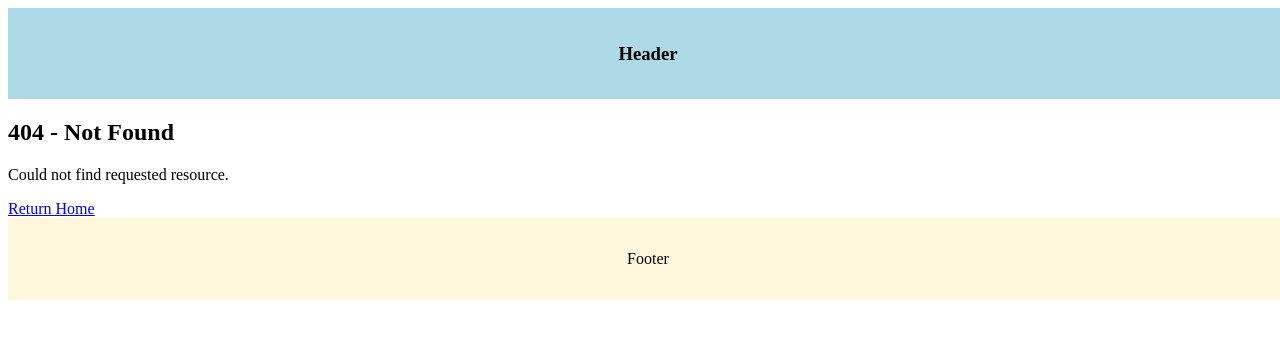
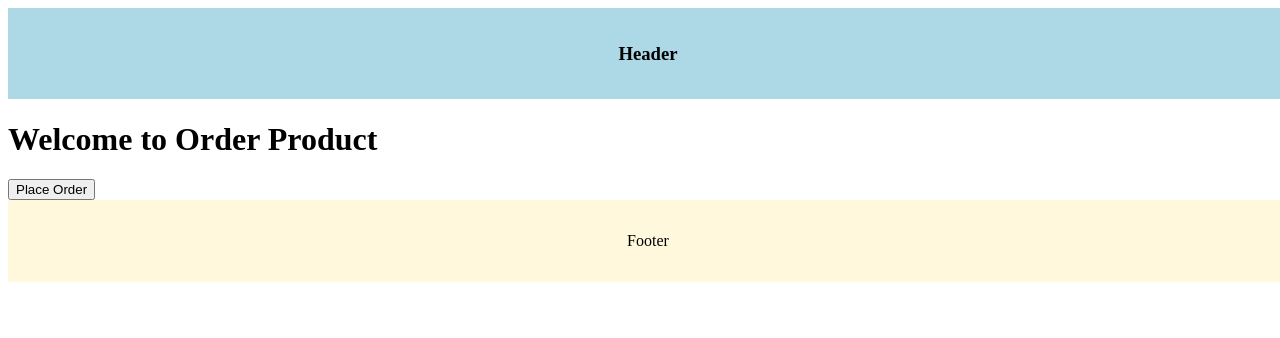
Before and after one commit to faddah/nextjs-codeevolution-routing-demo, a Next.js app: page /order-product in a window 1280 px wide. Before the commit this address had no page. Shown: the top 338 px of the page. Built offline with nearby package versions, Linux system fonts and the light colour scheme.

Commit message:
Created order-product folder & page and imported useRouter() & created handleClick() for button.

```diff
--- /dev/null
+++ b/src/app/order-product/page.tsx
@@ -0,0 +1,18 @@
+"use client";
+import { useRouter } from "next/navigation";
+
+export default function OrderProductPage() {
+	const router = useRouter();
+	const handleClick = () => {
+		console.log('Order Placed Successfully!');
+		// eslint-disable-next-line no-alert
+		alert('Order Placed Successfully!');
+		router.push('/');
+	};
+	return (
+		<>
+			<h1>Welcome to Order Product</h1>
+			<button onClick={handleClick}>Place Order</button>
+		</>
+	);
+}
```
